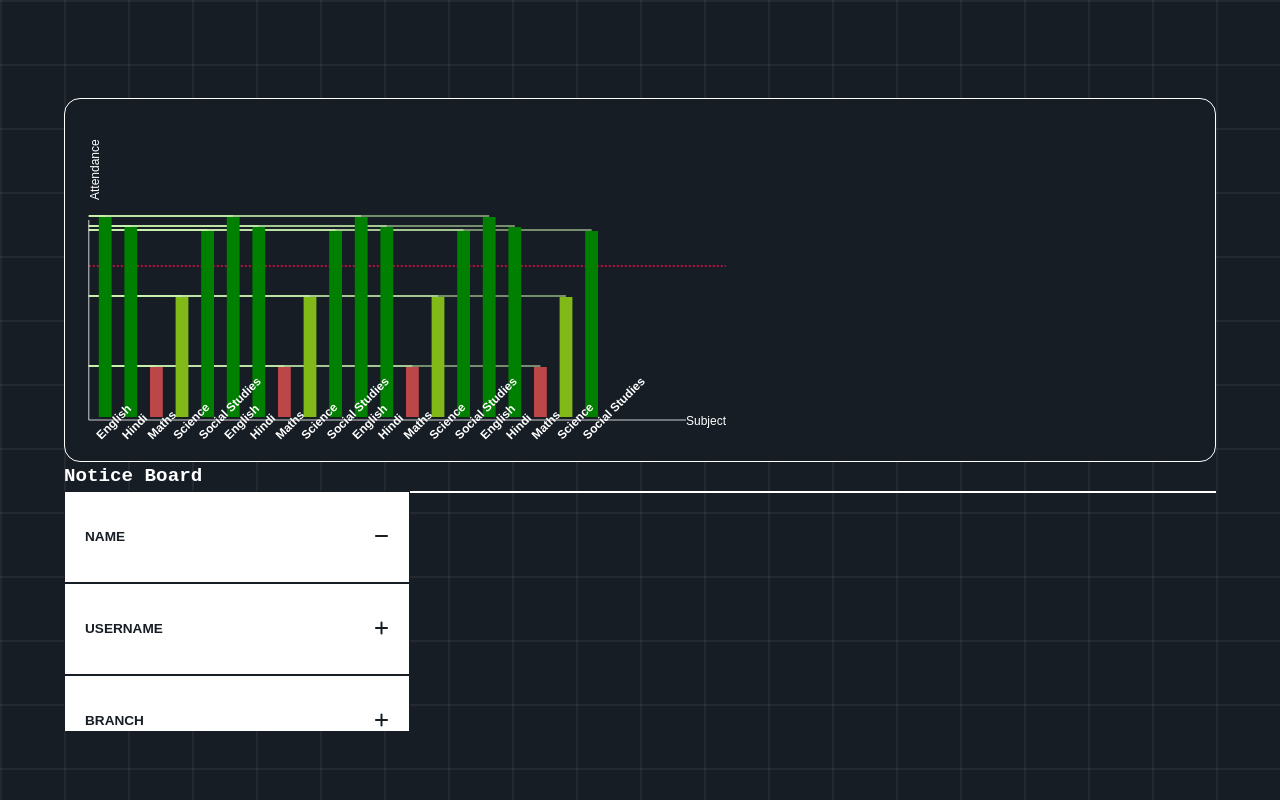
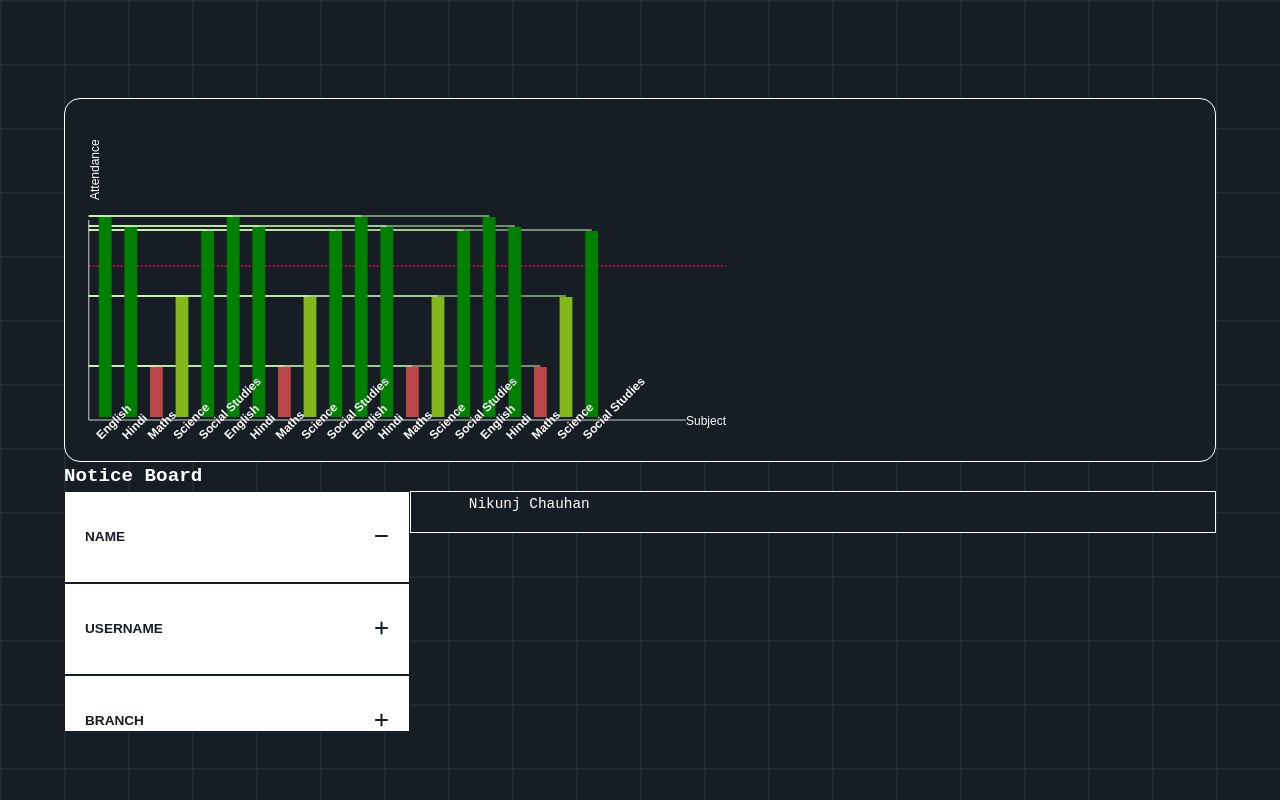
Before and after one commit to Nkca122/CollegeDashBoard-MernProject-, a React (Vite) app in the folder frontend/: page / in a window 1280 px wide. Both pictures are taken after a click on the button 381 px from the left and 536 px from the top of the page. Built offline with nearby package versions, Linux system fonts and the light colour scheme.

Commit message:
testing 4

```diff
--- a/frontend/src/components/listItem.jsx
+++ b/frontend/src/components/listItem.jsx
@@ -50,22 +50,21 @@ export default function ListItem({ content, heading }) {
                 border:"1px solid white",
             //display
                 display:"flex",
-                justifyContent:"center",
+                justifyContent:"space-around",
                 alignItems:"center",
             //Accordion
             maxHeight: "0",
             overflow: "hidden",
-            transition: "height 5s linear",
-
+            transition: "all 0.2s linear",
+            padding:"1em",
         },
         listItemContent: {
-            transition: "all 5s linear",
             backgroundColor: "#171d25",
-            fontSize: "0.85rem",
-            height: "50%",
+            color: "white",
+            fontSize: "0.9rem",
             width: "90%",
-            color: "white",
-            margin: "1em",
+            minHeight:"90%",
+            overflow:"auto"
         },
     }
 
@@ -76,13 +75,7 @@ export default function ListItem({ content, heading }) {
     }
 
     useEffect(() => {
-        if(active) {
-                contentDivRef.current.style.height = "0px"
-        } else if(contentDivRef.current){
-            contentDivRef.current.style.maxHeight = "30vh"
-            contentDivRef.current.style.height = contentDivRef.current.style.maxHeight
-        }
-
+       active ? contentDivRef.current.style.maxHeight = contentRef.current.scrollHeight + "px" : contentDivRef.current ? contentDivRef.current.style.maxHeight = null : null
     }, [active])
 
     return (
@@ -99,7 +92,7 @@ export default function ListItem({ content, heading }) {
             </div>
             {active &&
                 <div ref={contentDivRef} style={Styles.listItemContentDiv}>
-                    <textarea value={content} ref={contentRef} style={Styles.listItemContent} spellCheck={false} disabled />
+                        <textarea value = {content} style={Styles.listItemContent} spellCheck="false" disabled ref={contentRef}/>
                 </div>
             }
 
```
